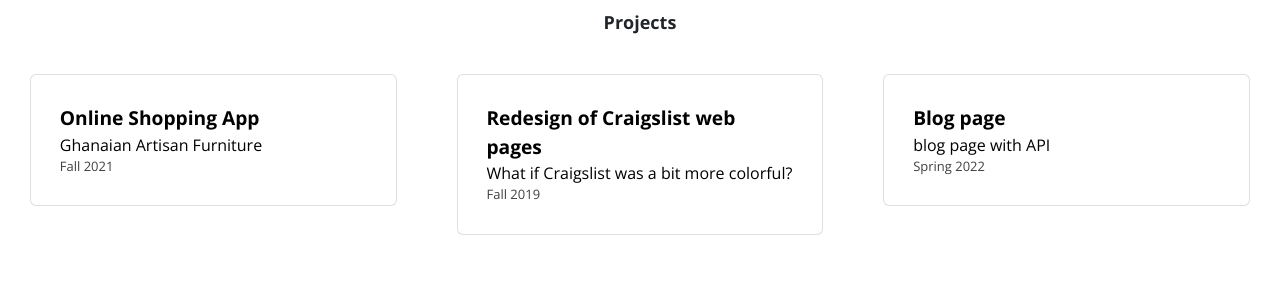
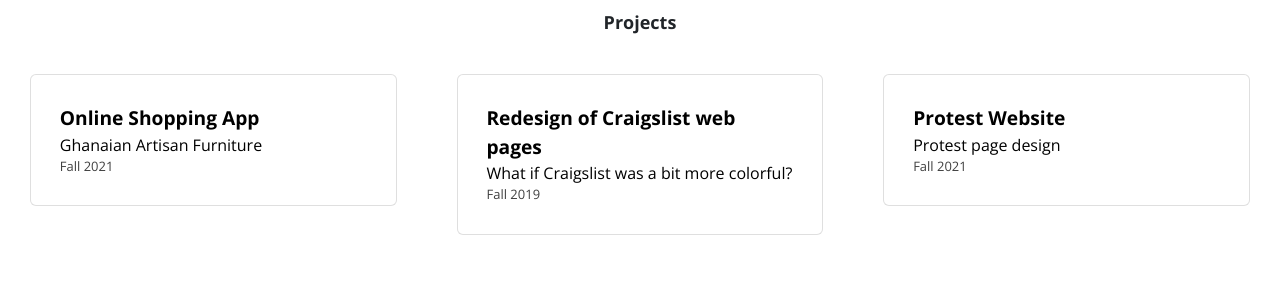
Before and after one commit to NoraBende/NoraBende.github.io, a Jekyll site: the page built from index.html, in a window 1280 px wide. Shown: the part 680-980 px from the top of the page. Built offline with Jekyll 4.4.1, drawn with Linux system fonts in a browser that asks for light colours; nearby versions of some CDN libraries.

Commit message:
protest project added

```diff
--- a/_data/projects.yml
+++ b/_data/projects.yml
@@ -12,3 +12,8 @@
   event: blog page with API
   date: Spring 2022
   page-name: blog
+
+  title: Protest Website
+  event: Protest page design
+  date: Fall 2021
+  page-name: Protest against Cultural Appropriation
```
